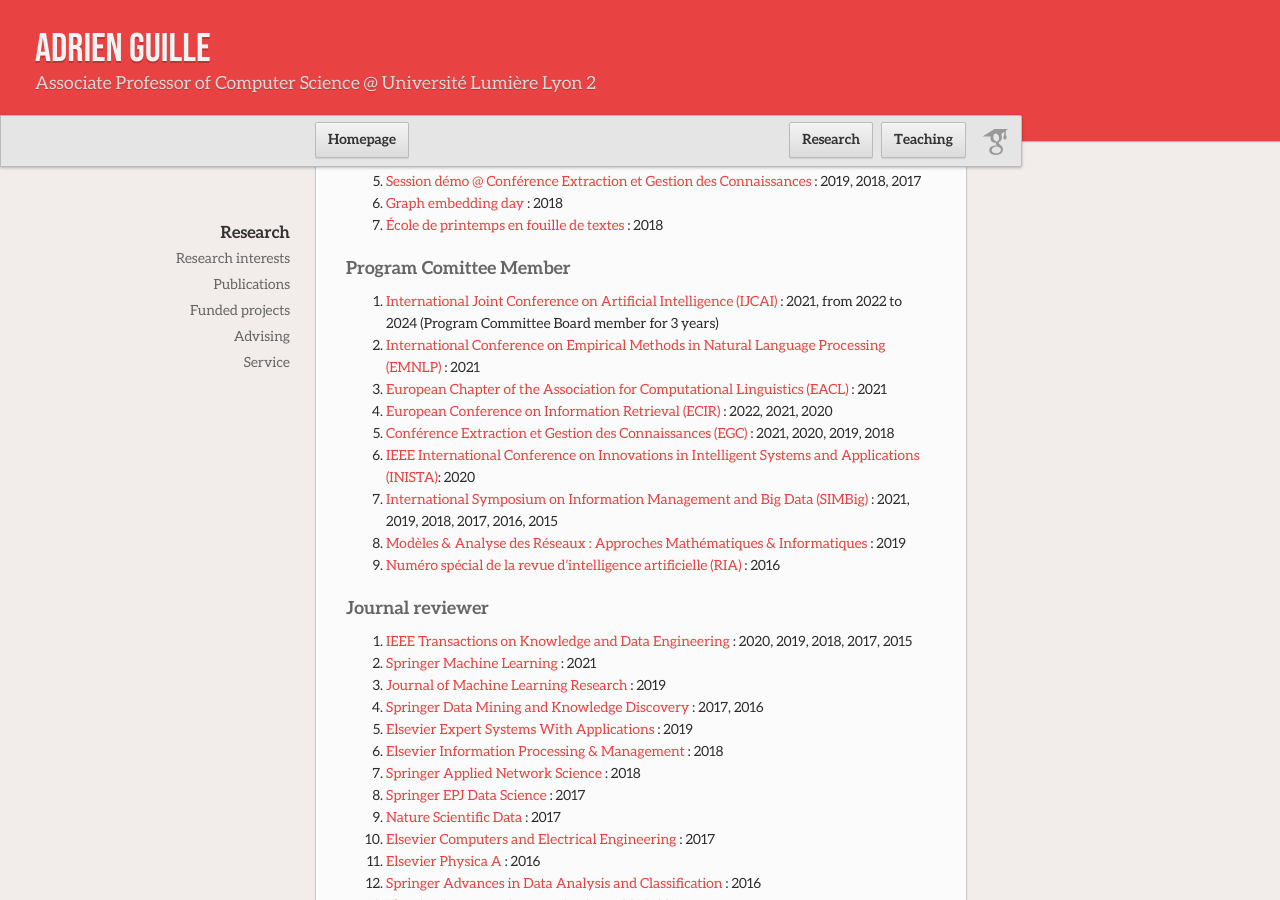
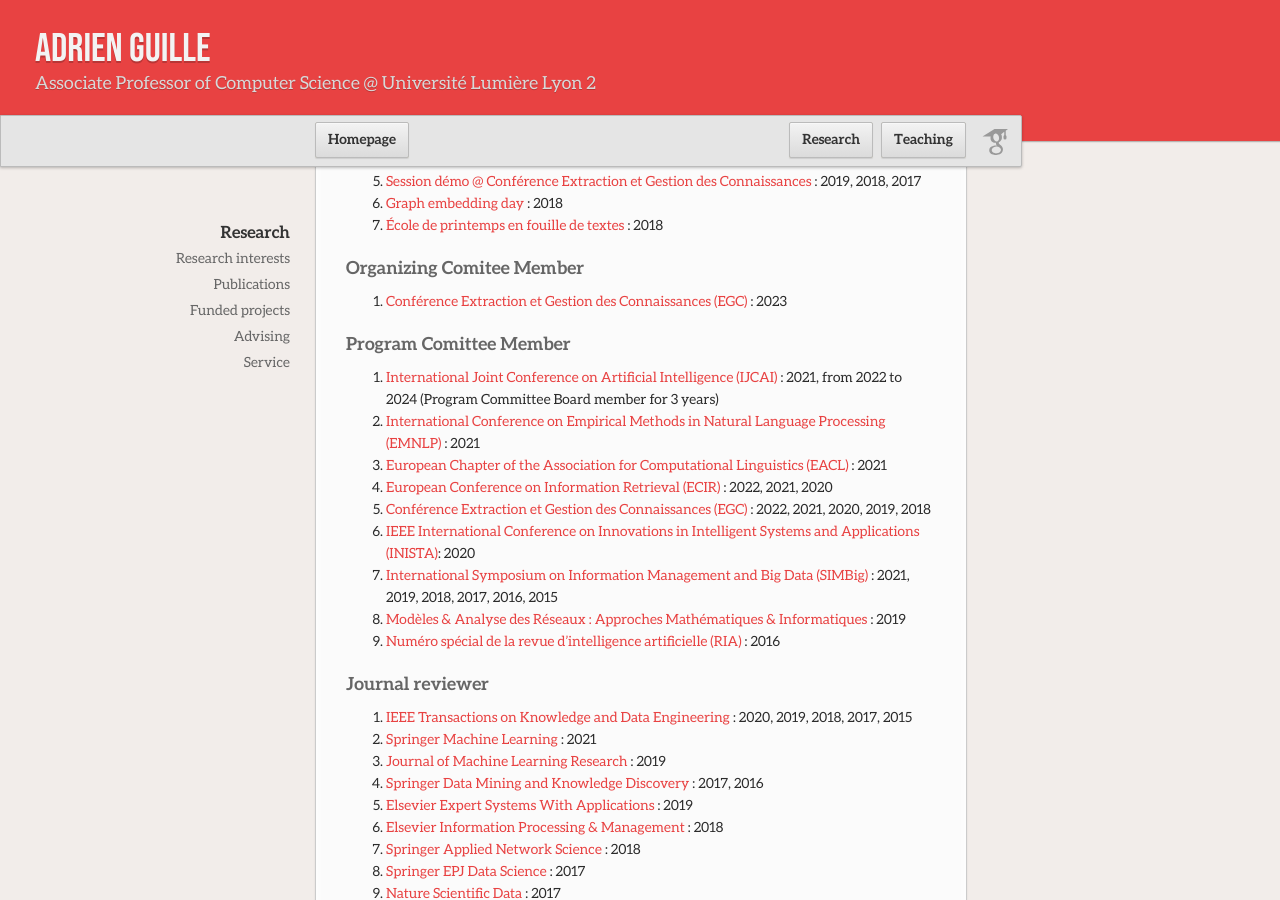
Before and after one commit to AdrienGuille/adrienguille.github.io, a Jekyll site: the page built from research.md, in a window 1280 px wide and 900 px high, scrolled down 1619 px. Built offline with Jekyll 4.4.1, drawn with Linux system fonts in a browser that asks for light colours; our own code applies the rules of GitHub Pages for plain Markdown files.

Commit message:
Update research.md

```diff
--- a/research.md
+++ b/research.md
@@ -56,13 +56,17 @@ See the [dedicated page](publications.md) or my [Google Scholar profile](https:/
 - [Graph embedding day](http://ged2018.sci-web.net) : 2018
 - [École de printemps en fouille de textes](https://eric.univ-lyon2.fr/textmining/) : 2018
 
+### Organizing Comitee Member
+
+- [Conférence Extraction et Gestion des Connaissances (EGC)](https://egc2023.sciencesconf.org) : 2023
+
 ### Program Comittee Member
 
 - [International Joint Conference on Artificial Intelligence (IJCAI)](#) : 2021, from 2022 to 2024 (Program Committee Board member for 3 years)
 - [International Conference on Empirical Methods in Natural Language Processing (EMNLP)](#) : 2021
 - [European Chapter of the Association for Computational Linguistics (EACL)](#) : 2021
 - [European Conference on Information Retrieval (ECIR)](https://link.springer.com/conference/ecir) : 2022, 2021, 2020
-- [Conférence Extraction et Gestion des Connaissances (EGC)](http://www.egc.asso.fr/category/manifestations/conferences) : 2021, 2020, 2019, 2018
+- [Conférence Extraction et Gestion des Connaissances (EGC)](http://www.egc.asso.fr/category/manifestations/conferences) : 2022, 2021, 2020, 2019, 2018
 - [IEEE International Conference on Innovations in Intelligent Systems and Applications (INISTA)](http://inista.org): 2020
 - [International Symposium on Information Management and Big Data (SIMBig)](https://simbig.org) : 2021, 2019, 2018, 2017, 2016, 2015
 - [Modèles & Analyse des Réseaux : Approches Mathématiques & Informatiques](https://lipn.univ-paris13.fr/marami/MARAMI/Accueil.html) : 2019
```
